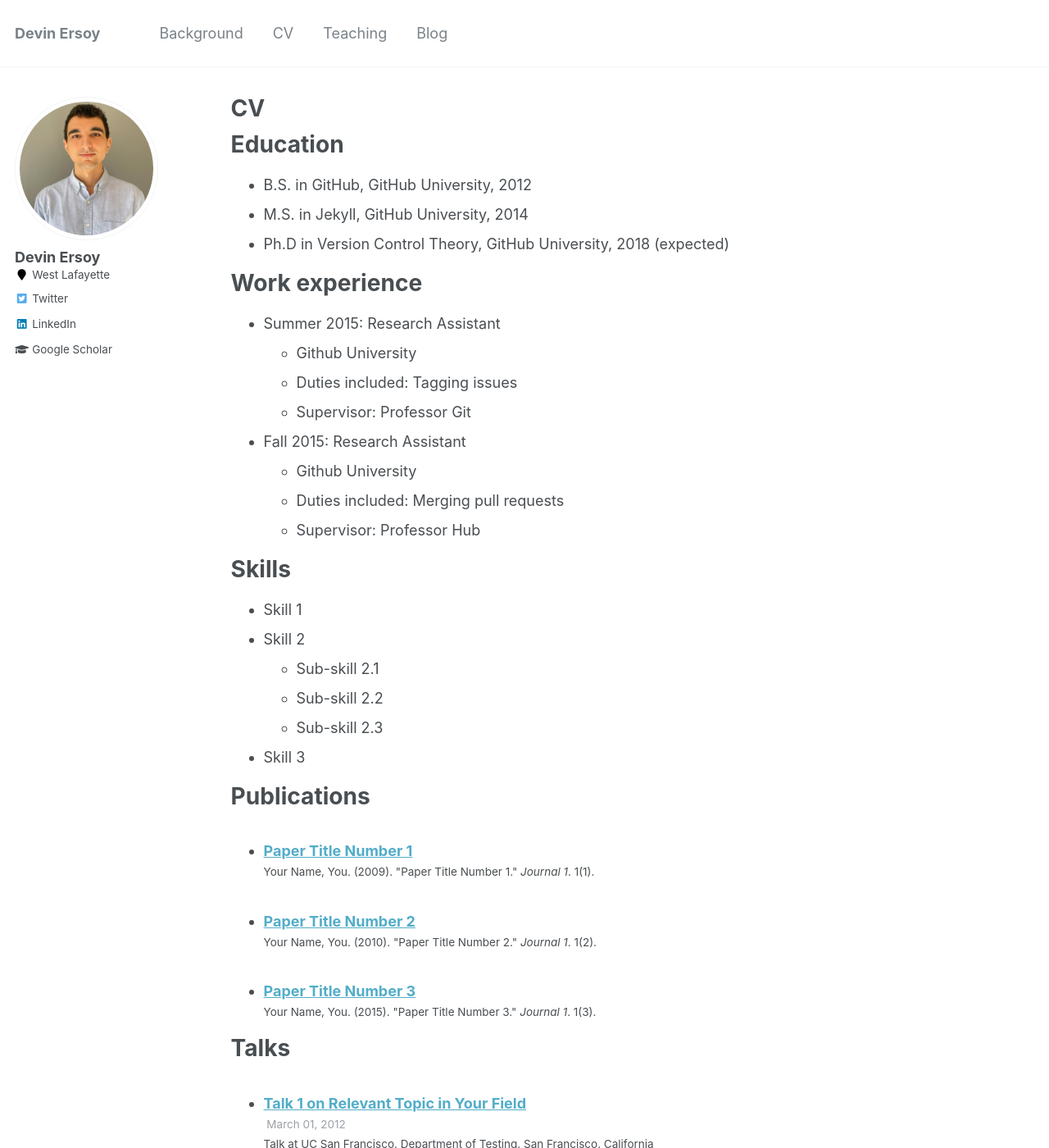
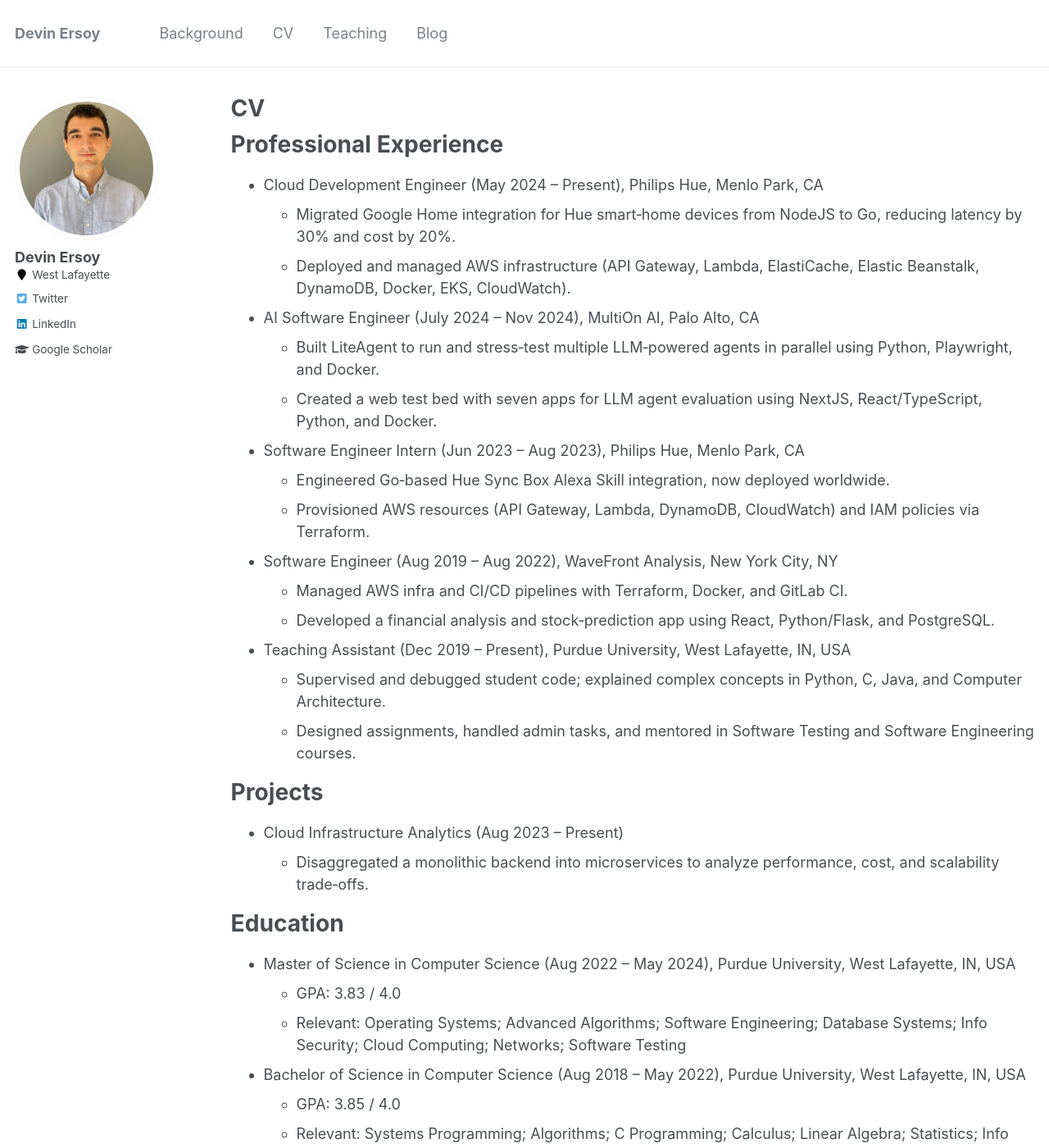
Before and after one commit to devinat1/devinat1.github.io, a Jekyll site: the page built from _pages/cv.md, in a window 1280 px wide and 1400 px high. Shown: the whole window at 82% size. Built offline with Jekyll 4.4.1, drawn with Linux system fonts in a browser that asks for light colours; some of the changed text lies outside the part shown.

Commit message:
Updated resume and about page

```diff
--- a/_data/navigation.yml
+++ b/_data/navigation.yml
@@ -16,7 +16,7 @@
     url: /background
 
   - title: "CV"
-    url: /files/detailed_resume.pdf
+    url: /files/resume.pdf
 
   - title: "Teaching"
     url: /teaching
--- a/_pages/cv.md
+++ b/_pages/cv.md
@@ -9,51 +9,44 @@
 
 {% include base_path %}
 
+Professional Experience
+======
+* Cloud Development Engineer (May 2024 – Present), Philips Hue, Menlo Park, CA
+  * Migrated Google Home integration for Hue smart‑home devices from NodeJS to Go, reducing latency by 30% and cost by 20%.
+  * Deployed and managed AWS infrastructure (API Gateway, Lambda, ElastiCache, Elastic Beanstalk, DynamoDB, Docker, EKS, CloudWatch).
+
+* AI Software Engineer (July 2024 – Nov 2024), MultiOn AI, Palo Alto, CA
+  * Built LiteAgent to run and stress‑test multiple LLM‑powered agents in parallel using Python, Playwright, and Docker.
+  * Created a web test bed with seven apps for LLM agent evaluation using NextJS, React/TypeScript, Python, and Docker.
+
+* Software Engineer Intern (Jun 2023 – Aug 2023), Philips Hue, Menlo Park, CA
+  * Engineered Go‑based Hue Sync Box Alexa Skill integration, now deployed worldwide.
+  * Provisioned AWS resources (API Gateway, Lambda, DynamoDB, CloudWatch) and IAM policies via Terraform.
+
+* Software Engineer (Aug 2019 – Aug 2022), WaveFront Analysis, New York City, NY
+  * Managed AWS infra and CI/CD pipelines with Terraform, Docker, and GitLab CI.
+  * Developed a financial analysis and stock‑prediction app using React, Python/Flask, and PostgreSQL.
+
+* Teaching Assistant (Dec 2019 – Present), Purdue University, West Lafayette, IN, USA
+  * Supervised and debugged student code; explained complex concepts in Python, C, Java, and Computer Architecture.
+  * Designed assignments, handled admin tasks, and mentored in Software Testing and Software Engineering courses.
+
+Projects
+======
+* Cloud Infrastructure Analytics (Aug 2023 – Present)
+  * Disaggregated a monolithic backend into microservices to analyze performance, cost, and scalability trade‑offs.
+
 Education
 ======
-* B.S. in GitHub, GitHub University, 2012
-* M.S. in Jekyll, GitHub University, 2014
-* Ph.D in Version Control Theory, GitHub University, 2018 (expected)
+* Master of Science in Computer Science (Aug 2022 – May 2024), Purdue University, West Lafayette, IN, USA
+  * GPA: 3.83 / 4.0
+  * Relevant: Operating Systems; Advanced Algorithms; Software Engineering; Database Systems; Info Security; Cloud Computing; Networks; Software Testing
 
-Work experience
+* Bachelor of Science in Computer Science (Aug 2018 – May 2022), Purdue University, West Lafayette, IN, USA
+  * GPA: 3.85 / 4.0
+  * Relevant: Systems Programming; Algorithms; C Programming; Calculus; Linear Algebra; Statistics; Info Systems; Computer Architecture
+
+Technical Skills
 ======
-* Summer 2015: Research Assistant
-  * Github University
-  * Duties included: Tagging issues
-  * Supervisor: Professor Git
-
-* Fall 2015: Research Assistant
-  * Github University
-  * Duties included: Merging pull requests
-  * Supervisor: Professor Hub
-
-Skills
-======
-* Skill 1
-* Skill 2
-  * Sub-skill 2.1
-  * Sub-skill 2.2
-  * Sub-skill 2.3
-* Skill 3
-
-Publications
-======
-  <ul>{% for post in site.publications %}
-    {% include archive-single-cv.html %}
-  {% endfor %}</ul>
-
-Talks
-======
-  <ul>{% for post in site.talks %}
-    {% include archive-single-talk-cv.html %}
-  {% endfor %}</ul>
-
-Teaching
-======
-  <ul>{% for post in site.teaching %}
-    {% include archive-single-cv.html %}
-  {% endfor %}</ul>
-
-Service and leadership
-======
-* Currently signed in to 43 different slack teams
+**Software & Tools:** Assembly; AWS; C; Datadog; Docker; Firebase; GitLab CI; Go; Java; JavaScript; Linux; MongoDB; Neo4J; NextJS; Python; React; REST; SQL; Terraform; TypeScript
+**Languages:** English (Native); Turkish (Fluent); Norwegian (Fluent); German (Basic)
```
Also changed, not shown: _pages/about.md (+1 -4 lines), 2 other files.
